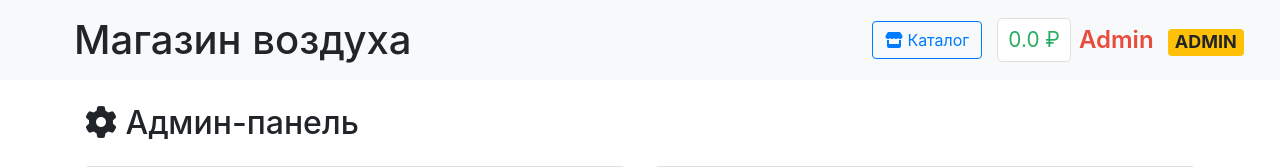
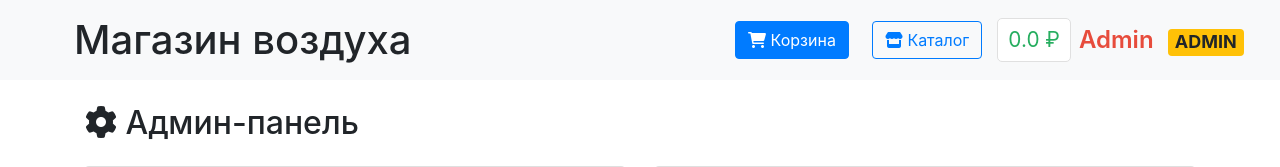
Before and after one commit to daniilok21/Shop-of-air, a Flask app: page /admin in a window 1280 px wide. Shown: the top 167 px of the page. Run offline with Flask 3, Linux system fonts and the light colour scheme; a user stored in the database is signed in; data comes from the database, SQL or seed files in the repository; data that the repository does not hold is empty; some libraries are stand-ins or nearby versions.

Commit message:
Update base.html

```diff
--- a/templates/base.html
+++ b/templates/base.html
@@ -6,7 +6,6 @@
     <link rel="stylesheet" href="https://stackpath.bootstrapcdn.com/bootstrap/4.4.1/css/bootstrap.min.css">
     <link rel="stylesheet" href="https://cdnjs.cloudflare.com/ajax/libs/font-awesome/6.0.0/css/all.min.css">
     <link rel="stylesheet" href="{{ url_for('static', filename='css/style.css') }}">
-    <!-- Добавляем Bootstrap JS для работы alert -->
     <script src="https://code.jquery.com/jquery-3.4.1.slim.min.js"></script>
     <script src="https://cdn.jsdelivr.net/npm/popper.js@1.16.0/dist/umd/popper.min.js"></script>
     <script src="https://stackpath.bootstrapcdn.com/bootstrap/4.4.1/js/bootstrap.min.js"></script>
@@ -19,6 +18,9 @@
 
         <div class="nav-section">
             {% if current_user.is_authenticated %}
+                <a href="{{ url_for('cart') }}" class="btn btn-primary mr-2">
+                    <i class="fas fa-shopping-cart"></i> Корзина
+                </a>
                 <a href="{{ url_for('index') }}" class="btn btn-outline-primary">
                     <i class="fas fa-store"></i> Каталог
                 </a>
```
